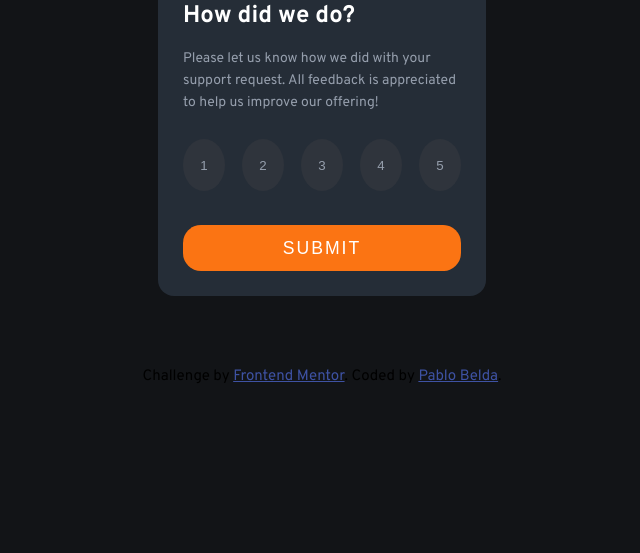
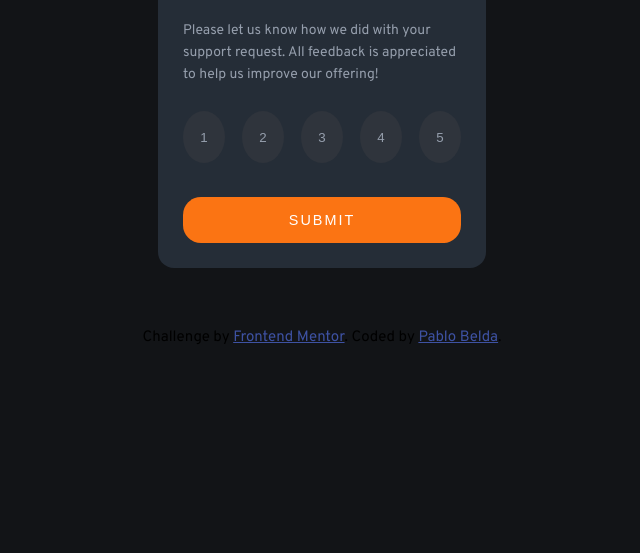
Before and after one commit to pablotebb/Interactive_rating_component, a plain HTML site: page index.html in a window 1280 px wide. Shown: the part 247-800 px from the top of the page, without its empty margins (318-958 px from the left). Drawn offline with Linux system fonts and the light colour scheme.

Commit message:
some errors

```diff
--- a/sass/_variables.scss
+++ b/sass/_variables.scss
@@ -12,6 +12,4 @@ $Font-size-paragraph: 0.9375rem;
 $Font-family-body: "Overpass", sans-serif;
 // DIMENSIONS
 $Width-mobile: 20.5rem;
-$Height-mobile: 25rem;
 $Width-desktop: 25.8125rem;
-$Height-desktop: 25.8125rem;
--- a/sass/styles.scss
+++ b/sass/styles.scss
@@ -5,12 +5,10 @@
 .main-container {
   // border: 1px solid red;
   width: variables.$Width-mobile;
-  height: variables.$Height-mobile;
-  margin: 9.625rem auto 3.75rem;
+  margin: 7.5rem auto 3.75rem;
   @media (min-width: 81.25rem) {
     // border: 1px solid red;
     width: variables.$Width-desktop;
-    height: variables.$Height-desktop;
   }
 }
 
@@ -34,8 +32,9 @@
     // place-content: center;
   }
   &__title {
+    // border: 1px solid;
     color: variables.$White;
-    font-size: 1.5em;
+    font-size: 1.8em;
     margin-bottom: 1.0625rem;
   }
   &__description {
@@ -72,7 +71,7 @@
     background-color: variables.$Orange;
     color: variables.$White;
     text-transform: uppercase;
-    font-size: 1.1em;
+    font-size: 0.9em;
     font-weight: 500;
     letter-spacing: 0.125rem;
     &:hover {
@@ -83,6 +82,7 @@
   }
 
   @media (min-width: 81.25rem) {
+    height: 25.625rem;
     &__description {
       font-size: 1em;
     }
```
Also changed, not shown: index.html (+1 -0 lines), styles.css, 1 other file.
